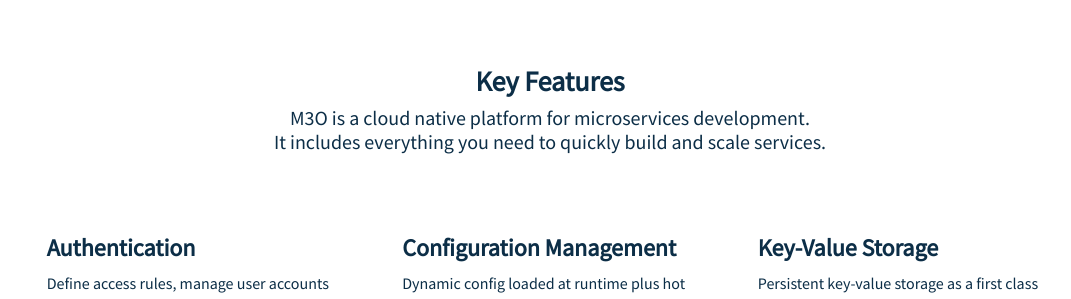
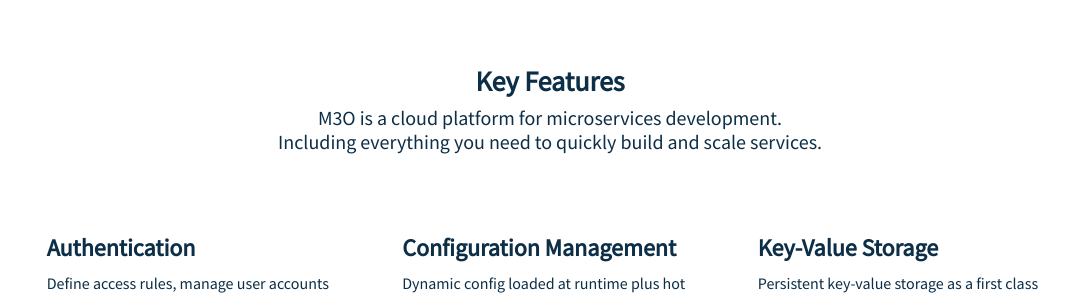
Before and after one commit to micro-community/go-micro-v2-doc, a Jekyll site: the page built from index.html, in a window 1280 px wide and 900 px high, scrolled down 560 px. Shown: the part 155-454 px from the top of the window, without its empty margins (90-1161 px from the left). Built offline with Jekyll 4.4.1, drawn with Linux system fonts in a browser that asks for light colours; nearby versions of some CDN libraries; comment, search, counter and statistics services are not loaded.

Commit message:
update index

```diff
--- a/index.html
+++ b/index.html
@@ -135,7 +135,7 @@
       <div style="margin: 100px 25px 50px 25px;">
         <center>
           <h3><b>Key Features</b></h3>
-          <h5>M3O is a cloud native platform for microservices development.<br>It includes everything you need to quickly build and scale services.</h5>
+          <h5>M3O is a cloud platform for microservices development.<br>Including everything you need to quickly build and scale services.</h5>
        </center>
       </div>
       <div class="row">
```
